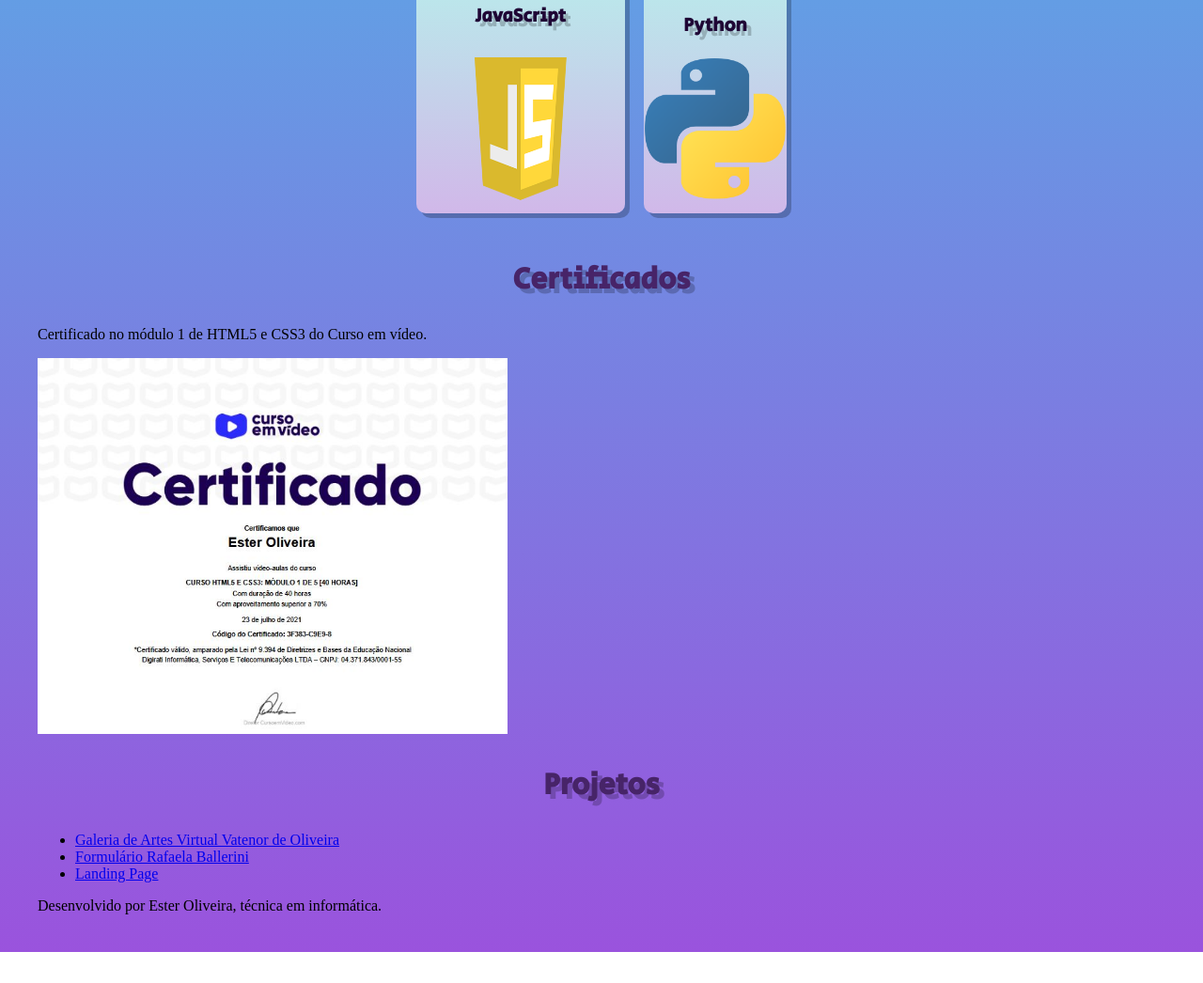
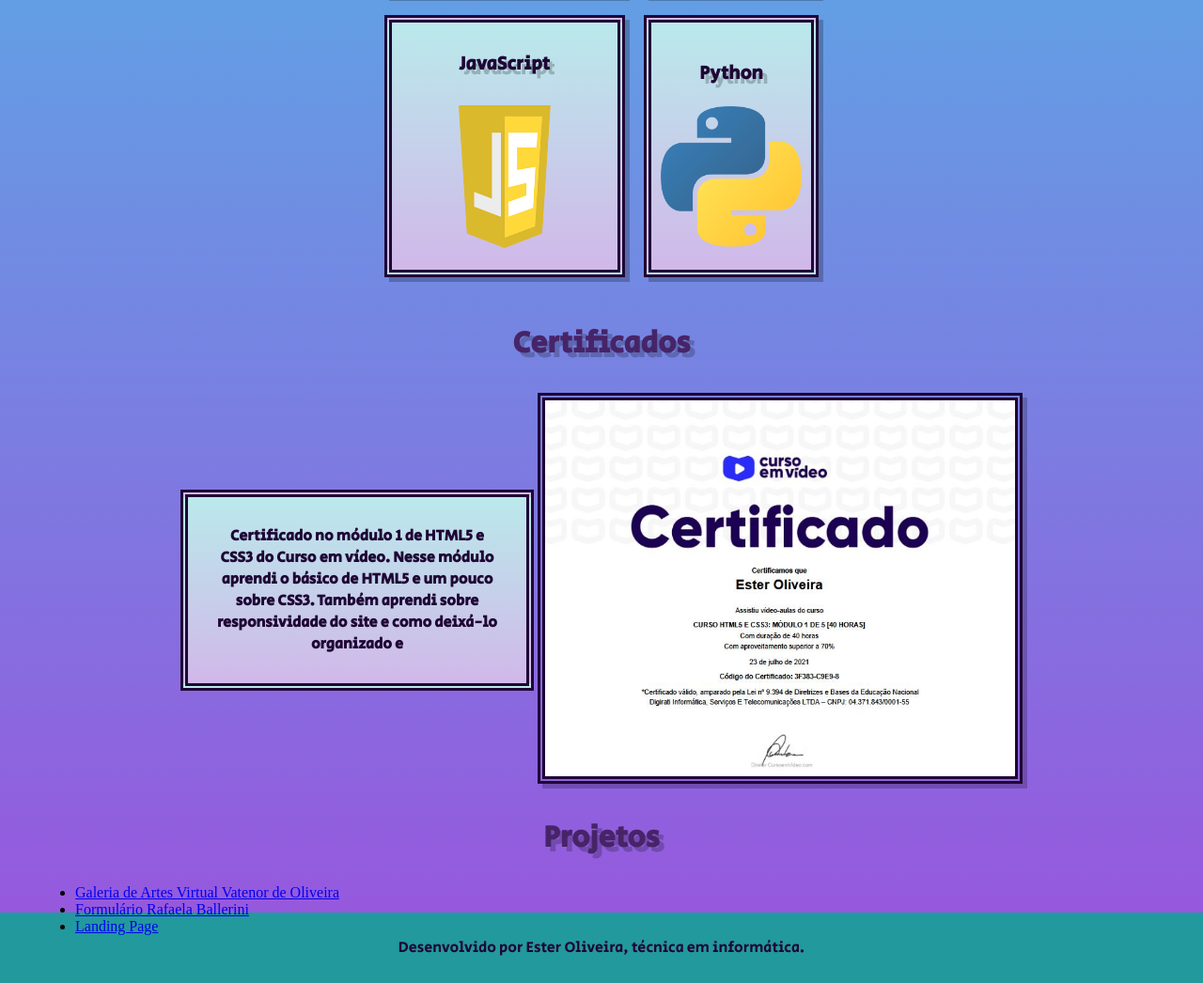
Before and after one commit to esteroliver/meu-site, a plain HTML site: page index.html in a window 1280 px wide. Shown: the part 983-2029 px from the top of the page at 94% size. Before the commit the page ends 1996 px from the top, so only its background shows below. Drawn offline with Linux system fonts and the light colour scheme.

Commit message:
footer e certificados

```diff
--- a/index.html
+++ b/index.html
@@ -32,7 +32,7 @@
         <main>
             <div id="linguagens-ferramentas">
                 <h2>Linguagens & Ferramentas</h2>
-                <table>
+                <table id="tabela1">
                     <tr>
                         <th>
                             <p>HTML5</p>
@@ -57,8 +57,15 @@
             </div>
             <div id="certificados">
                 <h2>Certificados</h2>
-                <p>Certificado no módulo 1 de HTML5 e CSS3 do Curso em vídeo.</p>
-                <img src="imagens/certificado.JPG" alt="certificado do curso" width="500px" height="400px">
+                <table>
+
+                <tr>
+                    <th>
+                        <p>Certificado no módulo 1 de HTML5 e CSS3 do Curso em vídeo. Nesse módulo aprendi o básico de HTML5 e um pouco sobre CSS3. Também aprendi sobre responsividade do site e como deixá-lo organizado e</p>
+                    </th>
+                    <th><img src="imagens/certificado.JPG" alt="certificado" width="500px" height="400px" id="certificado"></th>
+                </tr>
+                </table>
             </div>
             <div id="projetos">
                 <h2>Projetos</h2>
--- a/style.css
+++ b/style.css
@@ -69,7 +69,7 @@ header aside ul li a{
 }
 
 
-/*PÁGINA PRINCIPAL*/
+/*PÁGINA PRINCIPAL - ferramentas*/
 main div h2{
     font-family: var(--fonte-titulo);
     color: #472468;
@@ -77,18 +77,49 @@ main div h2{
     font-size: xx-large;
     text-align: center;
 }
-table{
+#tabela1{
     margin: auto;
     border-spacing: 20px;
 }
-table tr th{
+#tabela1 tr th{
     background-image: linear-gradient(to bottom, #bae9eb, #d1b8e9);
-    border-radius: 10px;
+    border: #1f0635 double 8px;
+    padding: 10px;
     box-shadow: rgba(0, 0, 0, 0.23) 5px 5px 0px;
 }
-table tr th p{
+#tabela1 tr th p{
     font-family: var(--fonte-titulo);
     text-shadow: rgba(0, 0, 0, 0.211) 5px 5px 0px;
     font-size: 20px;
     color: #1f0635;
 }
+
+/*PÁGINA PRINCIPAL - certificados*/
+#certificados table tr th p {
+    color: #1f0635;
+    font-family: var(--fonte-titulo);
+    margin: auto;
+    text-align: center;
+    width: 300px;
+    background-image: linear-gradient(to bottom, #bae9eb, #d1b8e9);
+    border:#1f0635 double 8px;
+    padding: 30px;
+}
+#certificados img{
+    box-shadow: rgba(0, 0, 0, 0.211) 5px 5px 0px;
+    border:#1f0635 double 8px;
+}
+
+table{
+    margin: auto;
+}
+
+/*RODAPÉ*/
+footer{
+    text-align: center;
+    font-family: var(--fonte-titulo);
+    color: #1f0635;
+    background-color: #22999d;
+    margin: -40px;
+    padding: 10px;
+}
```
